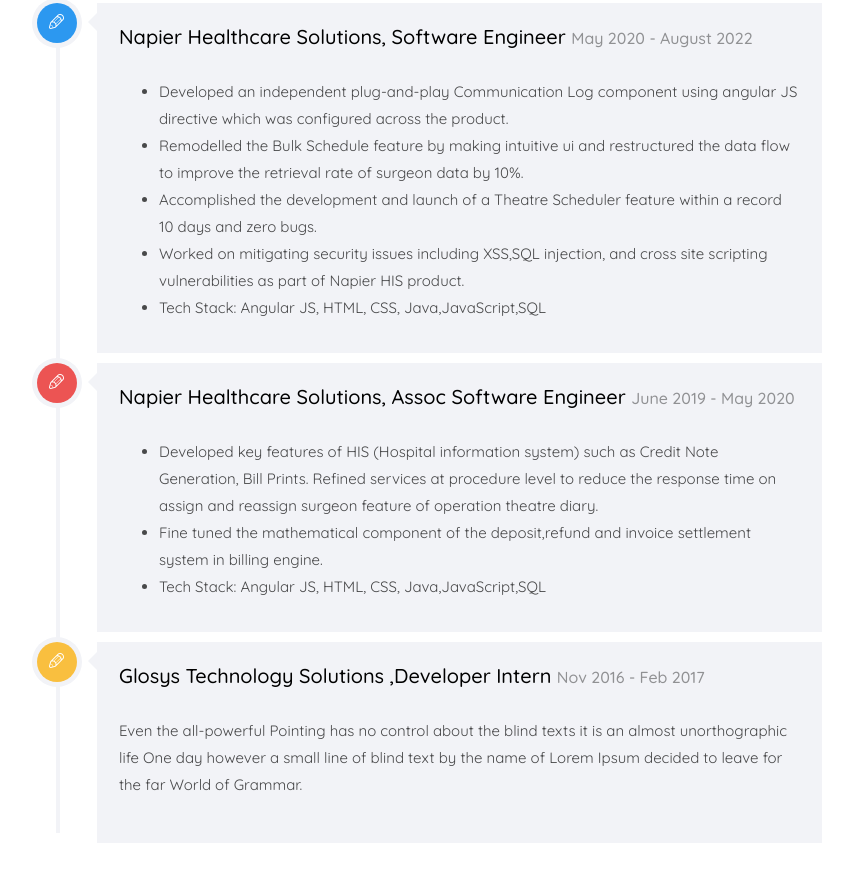
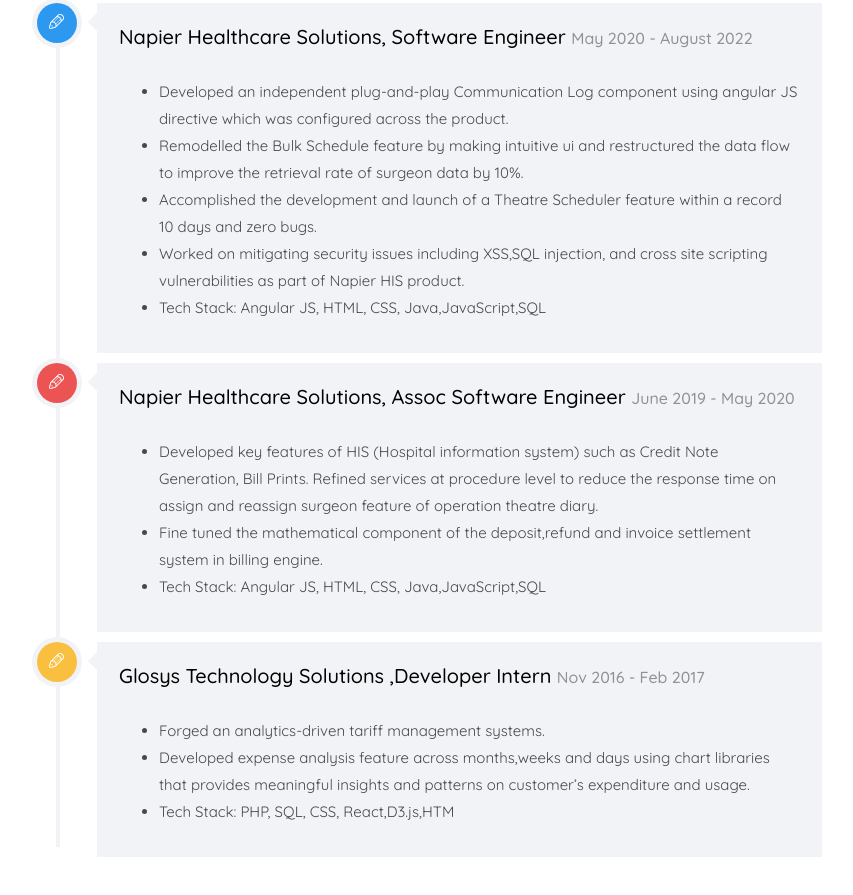
Before and after one commit to arjunragavendaar/ArjunPortfolio.github.io, a plain HTML site: page index.html in a window 1280 px wide. Shown: the part 3969-4864 px from the top of the page, without its empty margins (366-1219 px from the left). Drawn offline with nearby package versions, Linux system fonts and the light colour scheme; files whose address does not match are found by name; a web font is replaced by a local one.

Commit message:
Update index.html

```diff
--- a/index.html
+++ b/index.html
@@ -541,7 +541,12 @@
 					               </div>
 					               <div class="timeline-label">
 					               	<h2><a href="#">Glosys Technology Solutions ,Developer Intern</a> <span>Nov 2016 - Feb 2017</span></h2>
-					                  <p>Even the all-powerful Pointing has no control about the blind texts it is an almost unorthographic life One day however a small line of blind text by the name of Lorem Ipsum decided to leave for the far World of Grammar.</p>
+							       <ul>
+								<li>Forged an analytics-driven tariff management systems.</li>
+								<li>Developed expense analysis feature across months,weeks and days using chart libraries that provides meaningful insights
+								and patterns on customer’s expenditure and usage.</li>
+								<li>Tech Stack: PHP, SQL, CSS, React,D3.js,HTM</li>
+							       </ul>
 					               </div>
 					            </div>
 					         </article>
```
